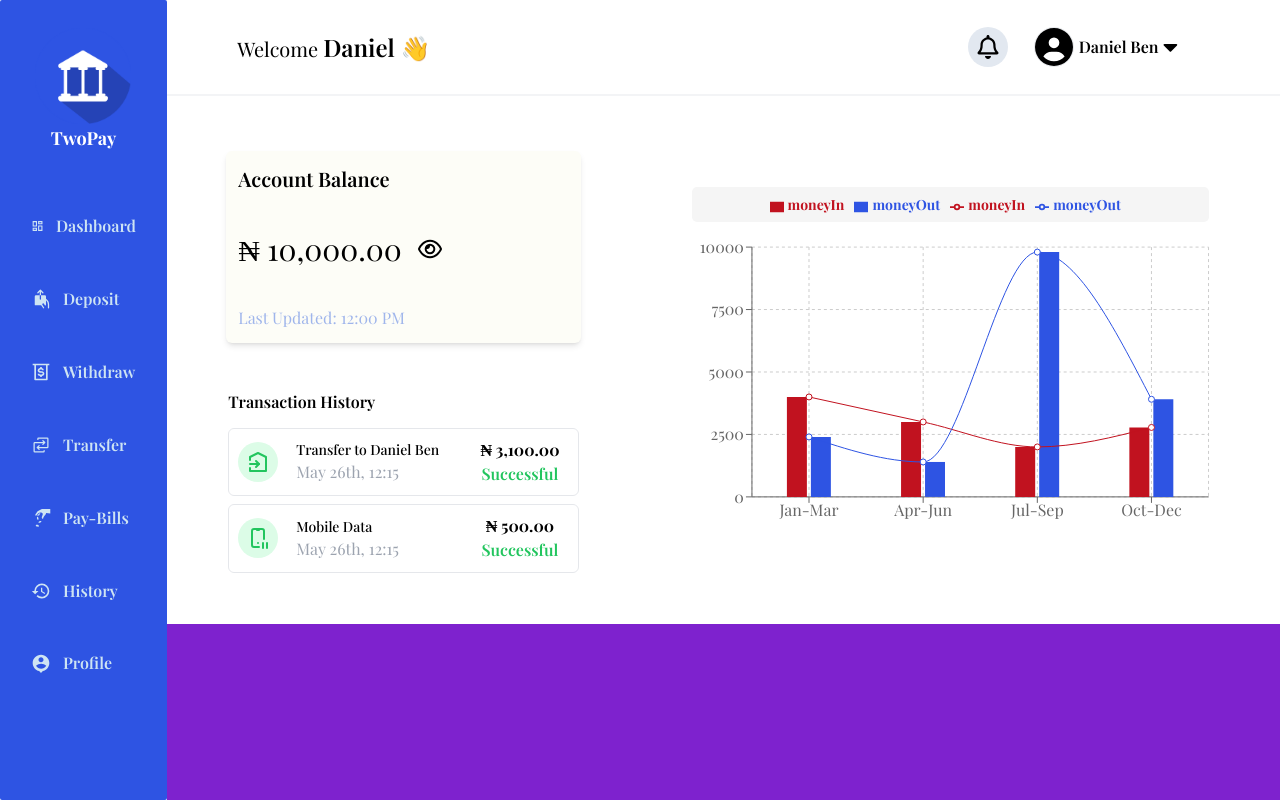
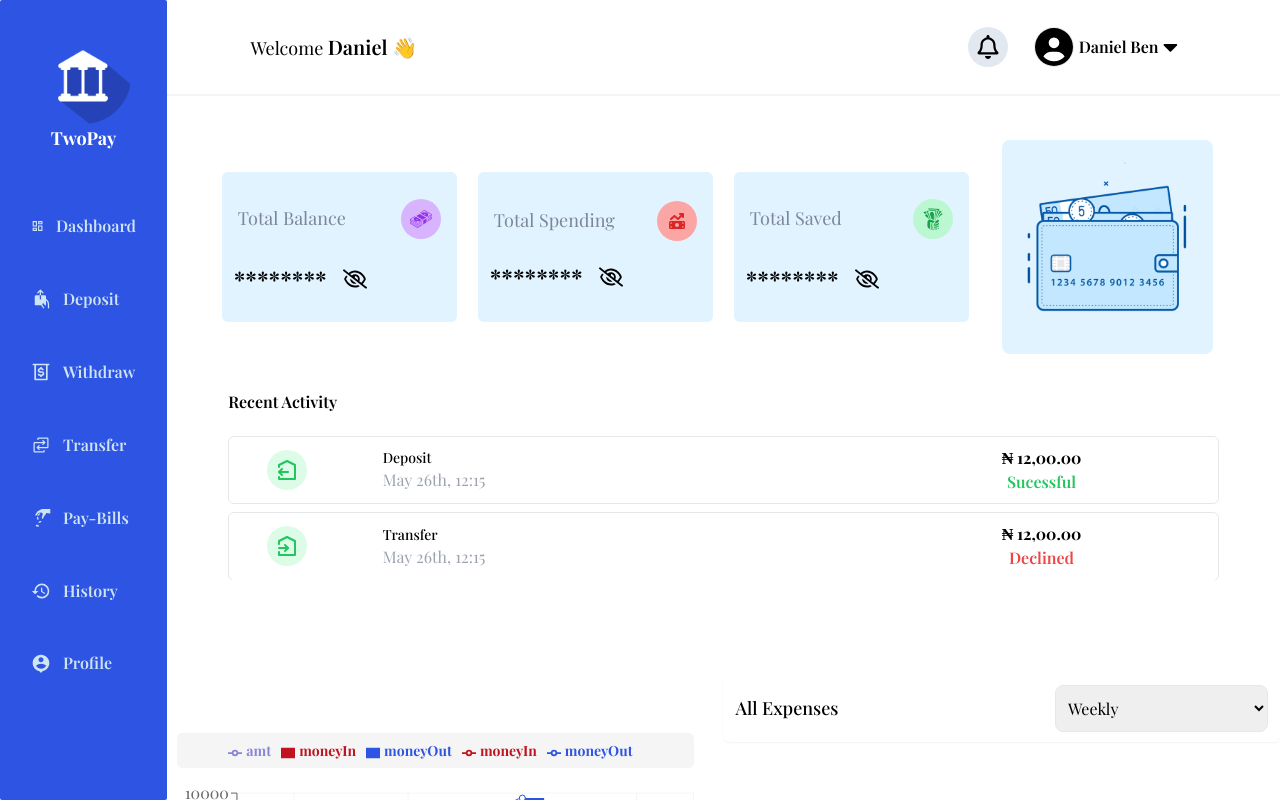
Before and after one commit to Dhanielgeek/TwoPay, a React (Vite) app: page /main/over in a window 1280 px wide. Built offline with nearby package versions, Linux system fonts and the light colour scheme; a web font is replaced by a local one.

Commit message:
over viewdone

```diff
--- a/package.json
+++ b/package.json
@@ -10,6 +10,7 @@
     "preview": "vite preview"
   },
   "dependencies": {
+    "@react-spring/web": "^9.7.3",
     "@reduxjs/toolkit": "^2.2.5",
     "antd": "^5.17.3",
     "framer-motion": "^11.2.6",
--- a/src/Client/Chart.tsx
+++ b/src/Client/Chart.tsx
@@ -3,6 +3,7 @@ import {
   ComposedChart,
   Bar,
   Line,
+  Area,
   XAxis,
   YAxis,
   CartesianGrid,
@@ -12,17 +13,17 @@ import {
 } from 'recharts';
 
 const data = [
-  { name: 'Jan-Mar', moneyIn: 4000, moneyOut: 2400 },
-  { name: 'Apr-Jun', moneyIn: 3000, moneyOut: 1398 },
-  { name: 'Jul-Sep', moneyIn: 2000, moneyOut: 9800 },
-  { name: 'Oct-Dec', moneyIn: 2780, moneyOut: 3908 },
+  { name: 'Jan-Mar', moneyIn: 4000, moneyOut: 2400, amt: 2400 },
+  { name: 'Apr-Jun', moneyIn: 3000, moneyOut: 1398, amt: 2210 },
+  { name: 'Jul-Sep', moneyIn: 2000, moneyOut: 9800, amt: 2290 },
+  { name: 'Oct-Dec', moneyIn: 2780, moneyOut: 3908, amt: 2000 },
 ];
 
 const Chart: React.FC = () => {
   return (
     <ResponsiveContainer width="100%" height={345}>
       <ComposedChart data={data} margin={{ top: 25, right: 30, left: 10, bottom: 5 }}>
-        <CartesianGrid strokeDasharray="3 3" />
+        <CartesianGrid stroke="#f5f5f5" />
         <XAxis dataKey="name" />
         <YAxis />
         <Tooltip />
@@ -39,6 +40,7 @@ const Chart: React.FC = () => {
             padding: '7px',
           }}
         />
+        <Area type="monotone" dataKey="amt" fill="#8884d8" stroke="#8884d8" />
         <Bar dataKey="moneyIn" barSize={20} fill="#c1121f" />
         <Bar dataKey="moneyOut" barSize={20} fill="#2E54E3" />
         <Line type="monotone" dataKey="moneyIn" stroke="#c1121f" />
--- a/src/Client/DashHeader.tsx
+++ b/src/Client/DashHeader.tsx
@@ -48,8 +48,8 @@ const DashHeader: React.FC = () => {
     <div className="w-[100%] h-[12%] bg-white border-gray-100 border-b-2 justify-between flex phone:h-[10%]">
         <Mobile/>
       <div className="w-[30%] h-[100%] flex justify-center items-center phone:hidden">
-        <h2 className="text-xl">
-          Welcome <span className="font-semibold text-2xl">Daniel 👋</span>
+        <h2 className="text-lg">
+          Welcome <span className="font-semibold text-xl">Daniel 👋</span>
         </h2>
       </div>
       <div className="w-[37%] h-[100%] flex justify-center items-center phone:w-[36%] phone:justify-around">
@@ -59,7 +59,7 @@ const DashHeader: React.FC = () => {
           </div>
           <div className="w-[60%] h-[50%] flex justify-around items-center phone:w-[80%] ">
             <div
-              className="w-[40px] h-[40px] border rounded-full flex justify-center items-center cursor-pointer phone:w-[50px] phone:h-[50px]"
+              className="w-[40px] h-[40px] border rounded-full flex justify-center items-center cursor-pointer phone:w-[50px] phone:h-[50px] smallPhone:w-[30px] smallPhone:h-[30px]"
               onClick={handleUserIconClick}
             >
               {userImage ? (
--- /dev/null
+++ b/src/Client/ExpenseChart.tsx
@@ -0,0 +1,49 @@
+import React from 'react';
+import { PieChart, Pie, Tooltip, Cell, ResponsiveContainer } from 'recharts';
+
+const data = [
+  { name: 'Provision', value: 400 },
+  { name: 'Gas', value: 300 },
+  { name: 'Light', value: 300 },
+  { name: 'Mobile bills', value: 200 },
+];
+
+const COLORS = ['#0088FE', '#00C49F', '#FFBB28', '#FF8042'];
+
+const ExpenseChart: React.FC = () => {
+  return (
+    <ResponsiveContainer width="100%" height="100%">
+      <PieChart>
+        <Pie
+          data={data}
+          cx="50%"
+          cy="50%"
+          labelLine={false}
+          label={({ name, percent }) => `${name}: ${(percent * 100).toFixed(0)}%`}
+          outerRadius={120}
+          fill="#8884d8"
+          dataKey="value"
+        >
+          {data.map((index:any) => (
+            <Cell key={`cell-${index}`} fill={COLORS[index % COLORS.length]} />
+          ))}
+        </Pie>
+        <Tooltip />
+        {/* <Legend
+          layout="horizontal"
+          align="center"
+          verticalAlign="bottom"
+          wrapperStyle={{
+            fontSize: '14px',
+            fontWeight: 'bold',
+            backgroundColor: '#f5f5f5',
+            borderRadius: '5px',
+            padding : "3px"
+          }}
+        /> */}
+      </PieChart>
+    </ResponsiveContainer>
+  );
+};
+
+export default ExpenseChart;
--- a/src/Client/Maincontent.tsx
+++ b/src/Client/Maincontent.tsx
@@ -1,94 +1,174 @@
 import Chart from "./Chart"
-import { FaRegEye,FaRegEyeSlash } from "react-icons/fa6";
+import { FaRegEye,FaRegEyeSlash,FaMoneyBillTrendUp } from "react-icons/fa6";
 import { useState } from "react";
-import { TbTransferIn,TbDeviceMobilePause,TbTransferOut } from "react-icons/tb";
+import { TbTransferIn,TbTransferOut, TbMobiledata } from "react-icons/tb";
+import Wallet from '../assets/wallet.gif'
+import { GiTakeMyMoney,GiMoneyStack  } from "react-icons/gi";
+import ExpenseChart from "./ExpenseChart";
+
+
+
 
 
 const Maincontent = () => {
 
-const [ShowBalance, setShowBalance] = useState<boolean>(false)
+const [ShowBalance, setShowBalance] = useState<boolean>(true)
+const [ShowSpending, setShowSpending] = useState<boolean>(true)
+const [ShowSaved, setShowSaved] = useState<boolean>(true)
 
 
 const HandleShow = ()=>{
   setShowBalance(!ShowBalance)
 }
 
+const HandleSpending = ()=>{
+  setShowSpending(!ShowSpending)
+}
+
+const HandleSaved = ()=>{
+  setShowSaved(!ShowSaved)
+}
+
+
 
 
   return (
-    <div className="w-[100%]  h-[88vh] scroll scrollbar-thin scrollbar-track-transparent overflow-y-scroll ">
+    <div className="w-[100%]  h-[88vh] scroll scrollbar-thin scrollbar-track-transparent overflow-y-scroll phone:scrollbar-none ">
     <div className="w-[100%] h-[75%]  flex justify-around items-center">
-      <div className="w-[35%] h-[90%] flex justify-around items-center flex-col">
-        <div className="w-[100%] h-[45%]  flex justify-around items-center flex-col">
-          <div className="w-[91%] h-[90%] bg-[#fdfdf7] shadow-md rounded-md px-3 flex flex-col justify-around items-start">
-            <h2 className="text-xl font-semibold">Account Balance</h2>
+      <div className="w-[100%] h-[90%] flex justify-around items-center flex-col">
+        <div className="w-[92%] h-[45%]  flex justify-around items-center flex-wrap phone:w-[95%]">
+          <div className="w-[23%] h-[70%] bg-[#E0F3FF]  rounded-md px-3 flex flex-col justify-center gap-3 items-start phone:w-[45%] phone:h-[45%]">
+          <div className="w-[100%] h-[35%] flex justify-between px-1 gap-3 items-center">
+          <h2 className="text-[18px] font-normal text-[#7d8597] phone:text-[14px] smallPhone:text-[10px]">Total Balance</h2>
+          <div className="w-[40px] h-[40px] bg-purple-300 rounded-full flex justify-center items-center smallPhone:w-[20px]  smallPhone:h-[20px]">
+          <GiMoneyStack className="text-purple-600 text-2xl phone:text-sm smallPhone:text-[12px]"/>
+          </div>
+          </div>
             <div className="w-[100%]  h-[30%] flex justify-start gap-4 items-center">
             {
-              ShowBalance ? <p className="text-3xl">********</p> :   <p className="text-3xl ">₦ 10,000.00</p>
+              ShowBalance ? <p className="text-2xl font-semibold phone:text-lg">********</p> :   <p className="text-2xl font-semibold phone:text-[16px]">₦ 3,234.00</p>
             }
               {
-                ShowBalance ? <FaRegEyeSlash onClick={HandleShow} className="cursor-pointer text-2xl"/> :    <FaRegEye onClick={HandleShow} className="cursor-pointer text-2xl"/>
+                ShowBalance ? <FaRegEyeSlash onClick={HandleShow} className="cursor-pointer text-2xl phone:text-lg smallPhone:text-sm"/> :    <FaRegEye onClick={HandleShow} className="cursor-pointer text-2xl phone:text-lg smallPhone:text-sm"/>
 
               }
 
 
             </div>
-            <p className="text-[#9fb5eb]">Last Updated: 12:00 PM</p>
+          </div>
+          <div className="w-[23%] h-[70%] bg-[#E0F3FF] rounded-md  px-3 flex flex-col justify-center gap-2 items-start phone:w-[45%] phone:h-[45%]">
+          <div className="w-[100%] h-[35%] flex justify-between px-1 gap-3 items-center">
+          <h2 className="text-[18px] font-normal text-[#7d8597] phone:text-[14px] smallPhone:text-[10px]">Total Spending</h2>
+          <div className="w-[40px] h-[40px] bg-red-300 rounded-full flex justify-center items-center smallPhone:w-[20px] smallPhone:h-[20px]">
+          <FaMoneyBillTrendUp className="text-red-600 phone:text-sm smallPhone:text-[10px]"/>
+          </div>
+          </div>
+
+          <div className="w-[100%]  h-[30%] flex justify-start gap-4 items-center">
+            {
+              ShowSpending ? <p className="text-2xl font-semibold phone:text-lg">********</p> :   <p className="text-2xl font-semibold phone:text-[16px]">₦ 5,432.00</p>
+            }
+              {
+                ShowSpending ? <FaRegEyeSlash onClick={HandleSpending} className="cursor-pointer text-2xl phone:text-lg smallPhone:text-sm"/> :    <FaRegEye onClick={HandleSpending} className="cursor-pointer text-2xl phone:text-lg smallPhone:text-sm"/>
+
+              }
+
+
+            </div>
+          </div>
+          <div className="w-[23%] h-[70%] bg-[#E0F3FF] rounded-md  px-3 flex flex-col justify-center gap-3 items-start phone:w-[45%] phone:h-[45%] smallPhone:h-[47%]">
+          <div className="w-[100%] h-[35%] flex justify-between px-1 gap-3 items-center">
+          <h2 className="text-[18px] font-normal text-[#7d8597] phone:text-[14px] smallPhone:text-[10px]">Total Saved</h2>
+          <div className="w-[40px] h-[40px] bg-green-200 rounded-full flex justify-center items-center smallPhone:w-[20px] smallPhone:h-[20px]">
+          <GiTakeMyMoney className="text-green-600 text-2xl"/>
+          </div>
+          </div>
+          <div className="w-[100%]  h-[30%] flex justify-start gap-4 items-center">
+            {
+              ShowSaved ? <p className="text-2xl font-semibold phone:text-lg">********</p> :   <p className="text-2xl font-semibold phone:text-[20px] smallPhone:text-[14px]">₦ 2,345.00</p>
+            }
+              {
+                ShowSaved ? <FaRegEyeSlash onClick={HandleSaved} className="cursor-pointer text-2xl phone:text-lg smallPhone:text-sm"/> :    <FaRegEye onClick={HandleSaved} className="cursor-pointer text-2xl phone:text-lg smallPhone:text-sm"/>
+
+              }
+
+
+            </div>
+          </div>
+          <div className="w-[23%] h-[100%]  rounded-md  px-3 flex flex-col justify-center gap-3 items-start phone:w-[45%] phone:h-[45%]">
+          <img src={Wallet} alt="" className="w-[100%] h-[100%] object-cover rounded-lg cursor-pointer" />
+
           </div>
         </div>
-        <div className="w-[90%] h-[40%]  flex flex-col justify-around items-start rounded-md">
-          <div className="w-[100%] h-[20%] ">
-            <p className=" font-semibold">Transaction History</p>
+        <div className="w-[89%] h-[40%] flex flex-col justify-around items-start rounded-md">
+          <div className="w-[100%] h-[20%] smallPhone:h-[25%]">
+            <p className=" font-semibold">Recent Activity</p>
           </div>
-          <div className="w-[100%] h-[80%]  scroll  overflow-y-scroll scrollbar-track-gray-300 scrollbar-thin">
-            <div className="w-[100%] h-[45%] flex justify-around items-center border rounded-md">
-              <div className="w-[40px] h-[40px] bg-green-100 rounded-full flex justify-center items-center">
-                <TbTransferIn className=" text-green-500 text-2xl"/>
+          <div className="w-[100%] h-[80%]  scroll  overflow-y-scroll scrollbar-track-gray-300 scrollbar-thin smallPhone:h-[90%]">
+          <div className="w-[100%] h-[45%] flex justify-around items-center border mt-2 rounded-md">
+              <div className="w-[40px] h-[40px] bg-green-100 rounded-full flex justify-center items-center smallPhone:w-[20px] smallPhone:h-[20px]">
+                <TbTransferOut className=" text-green-500 text-2xl smallPhone:text-lg"/>
               </div>
               <div className="w-[45%] h-[90%]  flex justify-center items-start flex-col">
-                <p className="text-[14px] font-medium">Transfer to Daniel Ben</p>
-                <p className="text-gray-400">May 26th, 12:15</p>
+                <p className="text-[14px] font-medium">Deposit</p>
+                <p className="text-gray-400 smallPhone:text-[12px]">May 26th, 12:15</p>
               </div>
               <div className="w-[28%] h-[90%]  flex justify-center flex-col items-center">
-                <p className="text-[16px] font-bold">₦ 3,100.00</p>
-                <p className="font-semibold text-green-500">Successful</p>
+                <p className="text-[16px] font-bold smallPhone:text-[12px]">₦ 12,00.00</p>
+                <p className="font-semibold text-green-500 smallPhone:text-sm">Sucessful</p>
               </div>
             </div>
             <div className="w-[100%] h-[45%] flex justify-around items-center border mt-2 rounded-md">
-              <div className="w-[40px] h-[40px] bg-green-100 rounded-full flex justify-center items-center">
-                <TbDeviceMobilePause className=" text-green-500 text-2xl"/>
+              <div className="w-[40px] h-[40px] bg-green-100 rounded-full flex justify-center items-center smallPhone:w-[20px] smallPhone:h-[20px]">
+                <TbTransferIn className=" text-green-500 text-2xl smallPhone:text-lg"/>
               </div>
               <div className="w-[45%] h-[90%]  flex justify-center items-start flex-col">
-                <p className="text-[14px] font-medium">Mobile Data</p>
-                <p className="text-gray-400">May 26th, 12:15</p>
+                <p className="text-[14px] font-medium">Transfer</p>
+                <p className="text-gray-400 smallPhone:text-[12px]">May 26th, 12:15</p>
               </div>
               <div className="w-[28%] h-[90%]  flex justify-center flex-col items-center">
-                <p className="text-[16px] font-bold">₦ 500.00</p>
-                <p className="font-semibold text-green-500">Successful</p>
+                <p className="text-[16px] font-bold smallPhone:text-[12px]">₦ 12,00.00</p>
+                <p className="font-semibold text-red-500 smallPhone:text-sm">Declined</p>
               </div>
             </div>
             <div className="w-[100%] h-[45%] flex justify-around items-center border mt-2 rounded-md">
-              <div className="w-[40px] h-[40px] bg-green-100 rounded-full flex justify-center items-center">
-                <TbTransferOut className=" text-green-500 text-2xl"/>
+              <div className="w-[40px] h-[40px] bg-green-100 rounded-full flex justify-center items-center smallPhone:w-[20px] smallPhone:h-[20px]">
+                <TbMobiledata className=" text-green-500 text-2xl smallPhone:text-lg"/>
               </div>
               <div className="w-[45%] h-[90%]  flex justify-center items-start flex-col">
-                <p className="text-[14px] font-medium">Mobile Data</p>
-                <p className="text-gray-400">May 26th, 12:15</p>
+                <p className="text-[14px] font-medium">Mobile data</p>
+                <p className="text-gray-400 smallPhone:text-[12px]">May 26th, 12:15</p>
               </div>
               <div className="w-[28%] h-[90%]  flex justify-center flex-col items-center">
-                <p className="text-[16px] font-bold">₦ 12,00.00</p>
-                <p className="font-semibold text-red-500">Declined</p>
+                <p className="text-[16px] font-bold smallPhone:text-[12px]">₦ 12,00.00</p>
+                <p className="font-semibold text-yellow-500 smallPhone:text-sm">Pending</p>
               </div>
             </div>
           </div>
 
         </div>
       </div>
-      <div className="w-[50%] h-[85%] flex justify-center items-center">
-        <Chart/>
+    </div>
+    <div className="w-[100%] h-[80%] flex justify-center items-center phone:h-[50rem] phone:flex-col">
+      <div className="w-[50%] h-[100%] flex justify-center items-center phone:w-[97%] smallPhone:w-[90%]">
+         <Chart/>
+      </div>
+      <div className="w-[50%] h-[100%] flex flex-col justify-center items-center phone:w-[100%] smallPhone:w-[80%]">
+        <div className="w-[100%] h-[12%] shadow-sm  rounded-md flex justify-between gap-5 px-3 items-center">
+          <h2 className="font-medium text-lg">All Expenses</h2>
+          <div className="w-[40%] h-[70%] flex justify-around  items-center">
+            <select name="" id="" className="w-[100%] h-[100%] border  outline-none px-2 cursor-pointer rounded-lg">
+              <option value="Weekly">Weekly</option>
+              <option value="Monthly">Monthly</option>
+              <option value="Yearly">Yearly</option>
+            </select>
+    </div>
+        </div>
+        <div className="w-[100%] h-[70%] flex justify-center items-center">
+          <ExpenseChart/>
+        </div>
       </div>
     </div>
-    <div className="w-[100%] h-[70%] bg-purple-700"></div>
     </div>
   )
 }
```
Also changed, not shown: src/assets/wallet.gif (added), 1 other file (tests, documents, lock files or other folders).
